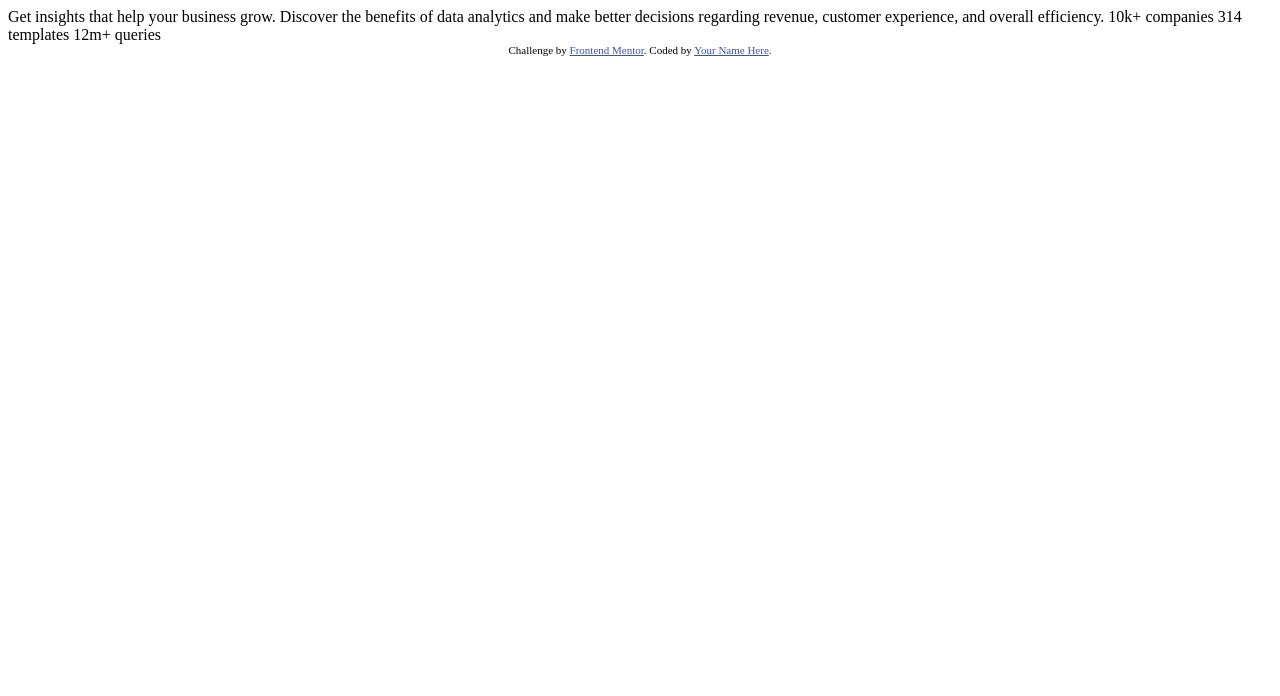
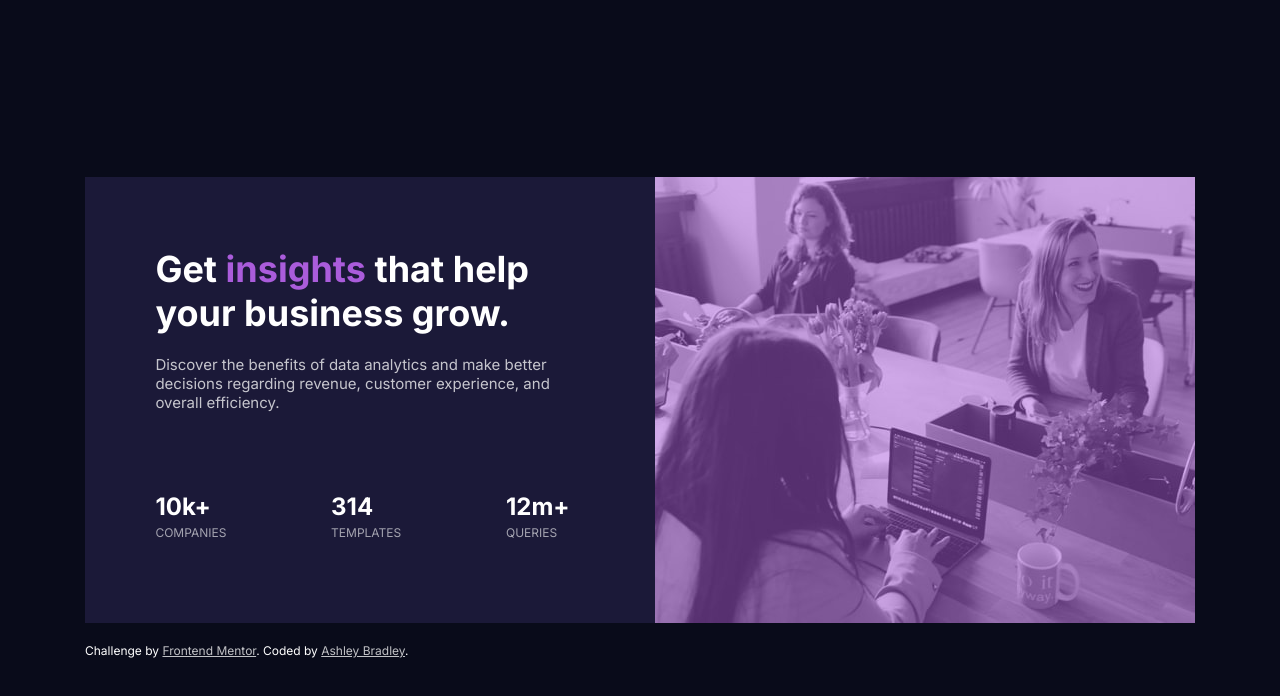
Before and after one commit to MashTwo/stats-preview-card-component, a plain HTML site: page index.html in a window 1280 px wide. Drawn offline with Linux system fonts and the light colour scheme.

Commit message:
Final build

```diff
--- a/assets/css/theme.css
+++ b/assets/css/theme.css
@@ -0,0 +1,157 @@
+/*
+*   Design by Frontend Mentor (https://www.frontendmentor.io)
+*   Code by Ashley Bradley (https://ashleybradley.co.uk)
+*/
+
+/*
+*   Variables
+*/
+:root {
+    /* Primary Colours */
+    --main-background: hsl(233, 47%, 7%);
+    --card-background: hsl(244, 38%, 16%);
+    --accent: hsl(277, 64%, 61%);
+
+    /* Neutral Colours */
+    --main-heading: hsl(0, 0%, 100%);
+    --paragraph: hsla(0, 0%, 100%, 0.75);
+    --stat-heading: hsla(0, 0%, 100%, 0.6);
+
+    /* Typography */
+    --body-text-size: 0.9375rem;
+    --primary-font: 'Inter', sans-serif;
+}
+
+/*
+*   Credits
+*/
+.attribution {
+    color: var(--main-heading);
+    font-size: 0.75rem;
+}
+
+.attribution a {
+    color: var(--paragraph);
+}
+
+/*
+*   Global
+*/
+*, *:before, *:after {
+    box-sizing: border-box;
+    margin: 0;
+    padding: 0;
+}
+
+body {
+    background-color: var(--main-background);
+    font-size: var(--body-text-size);
+    font-family: var(--primary-font);
+}
+
+img {
+    max-width: 100%;
+}
+
+/*
+*   Typography
+*/
+h1 {
+    color: var(--main-heading);
+    font-size: 2.25rem;
+    margin-bottom: 1.25rem;
+}
+
+p {
+    color: var(--paragraph);
+    margin-bottom: 2rem;
+}
+
+.accent {
+    color: var(--accent);
+}
+
+/*
+*   Structure
+*/
+.container {
+    display: grid;
+    height: 100vh;
+    place-items: center;
+}
+
+.card {
+    background-color: var(--card-background);
+    display: grid;
+    text-align: center;
+    width: 375px;
+}
+
+.main-text {
+    padding: 2.8em;
+}
+
+.main-image {
+    position: relative;
+    grid-row-start: 1;
+}
+
+.stats {
+    display: flex;
+    flex-direction: column;
+    justify-content: space-between;
+}
+
+.stats-figure {
+    color: var(--main-heading);
+    font-size: 1.5rem;
+    font-weight: 700;
+    margin-bottom: 0.25rem;
+}
+
+.stats p:not(.stats-figure) {
+    color: var(--stat-heading);
+    font-size: 0.75rem;
+    text-transform: uppercase;
+}
+
+.overlay {
+    background-color: var(--accent);
+    opacity: 0.2;
+    width: 100%;
+    height: 275px;
+    position: absolute;
+    top: 0;
+    right: 0;
+}
+
+
+@media (min-width: 69.375em) {
+    .card {
+        grid-template-columns: 1fr 1fr;
+        height: 446px;
+        width: 1110px;
+        text-align: left;
+    }
+
+    .main-text {
+        padding: 4.4rem;
+    }
+
+    .main-image {
+        grid-column-start: 2;
+        text-align: right;
+    }
+
+    .stats {
+        flex-direction: row;
+        margin-top: 5rem;
+    }
+
+    .overlay {
+        background-color: var(--accent);
+        opacity: 0.5;
+        width: 540px;
+        height: 446px;
+    }
+}
--- a/index.html
+++ b/index.html
@@ -2,32 +2,58 @@
 <html lang="en">
 <head>
   <meta charset="UTF-8">
-  <meta name="viewport" content="width=device-width, initial-scale=1.0"> <!-- displays site properly based on user's device -->
+  <meta name="viewport" content="width=device-width, initial-scale=1.0">
 
-  <link rel="icon" type="image/png" sizes="32x32" href="./images/favicon-32x32.png">
+  <link rel="icon" type="image/png" sizes="32x32" href="./assets/images/favicon-32x32.png">
+
+  <!-- Google fonts -->
+  <link rel="preconnect" href="https://fonts.gstatic.com">
+  <link href="https://fonts.googleapis.com/css2?family=Inter:wght@400;700&display=swap" rel="stylesheet">
+
+  <!-- Theme CSS -->
+  <link rel="stylesheet" href="./assets/css/theme.css">
 
   <title>Frontend Mentor | Stats preview card component</title>
-
-  <!-- Feel free to remove these styles or customise in your own stylesheet 👍 -->
-  <style>
-    .attribution { font-size: 11px; text-align: center; }
-    .attribution a { color: hsl(228, 45%, 44%); }
-  </style>
 </head>
 <body>
+  <div class="container">
+    <div class="card">
+      <div class="main-text">
+        <h1>Get <span class="accent">insights</span> that help your business grow.</h1>
+        <p>Discover the benefits of data analytics and make better decisions regarding revenue, customer
+          experience, and overall efficiency.</p>
 
-  Get insights that help your business grow.
+          <div class="stats">
+            <div>
+              <p class="stats-figure">10k+</p>
+              <p>companies</p>
+            </div>
 
-  Discover the benefits of data analytics and make better decisions regarding revenue, customer
-  experience, and overall efficiency.
+            <div>
+              <p class="stats-figure">314</p>
+              <p>templates</p>
+            </div>
 
-  10k+ companies
-  314 templates
-  12m+ queries
+            <div>
+              <p class="stats-figure">12m+</p>
+              <p>queries</p>
+            </div>
+          </div>
+      </div>
 
-  <div class="attribution">
-    Challenge by <a href="https://www.frontendmentor.io?ref=challenge" target="_blank">Frontend Mentor</a>.
-    Coded by <a href="#">Your Name Here</a>.
+      <div class="main-image">
+        <div class="overlay"></div>
+        <picture>
+          <source media="(min-width: 69.375em)" srcset="./assets/images/image-header-desktop.jpg">
+          <img src="./assets/images/image-header-mobile.jpg">
+        </picture>
+      </div>
+
+      <div class="attribution">
+        Challenge by <a href="https://www.frontendmentor.io?ref=challenge" target="_blank">Frontend Mentor</a>.
+        Coded by <a href="#">Ashley Bradley</a>.
+      </div>
+    </div>
   </div>
 </body>
 </html>
```
Also changed, not shown: 2 other files.
